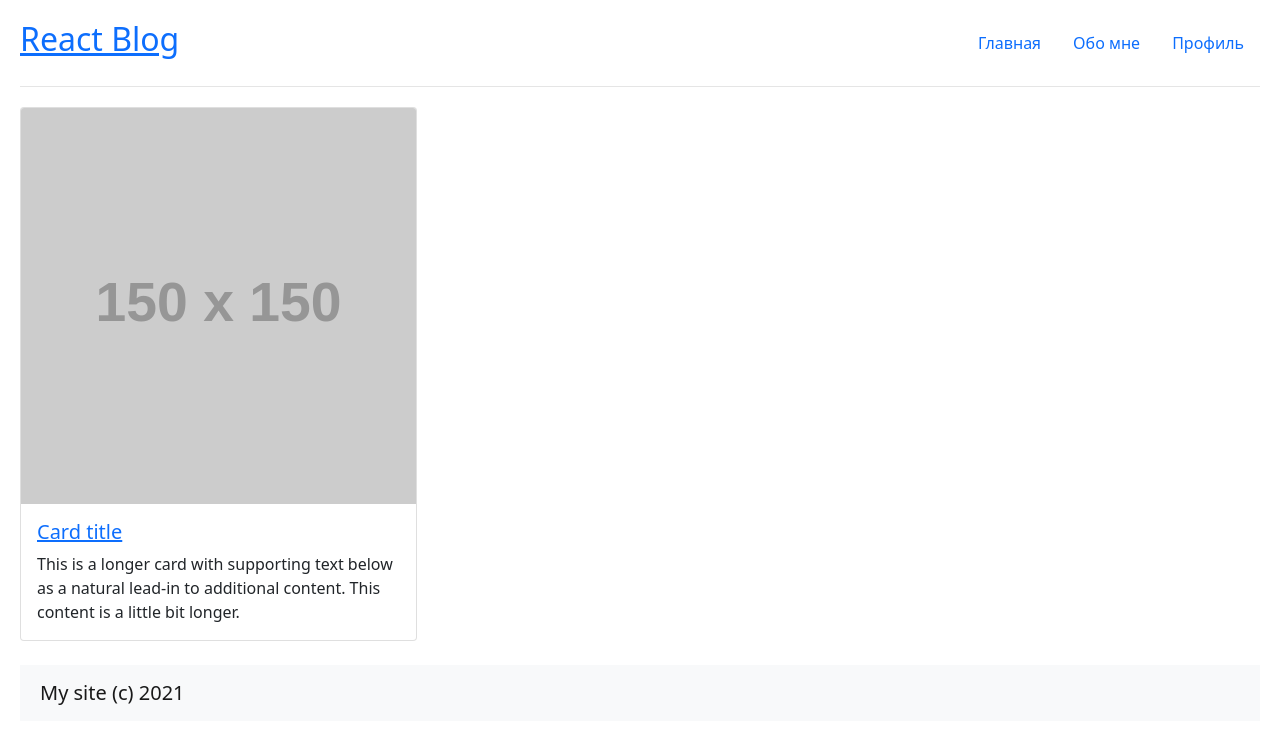
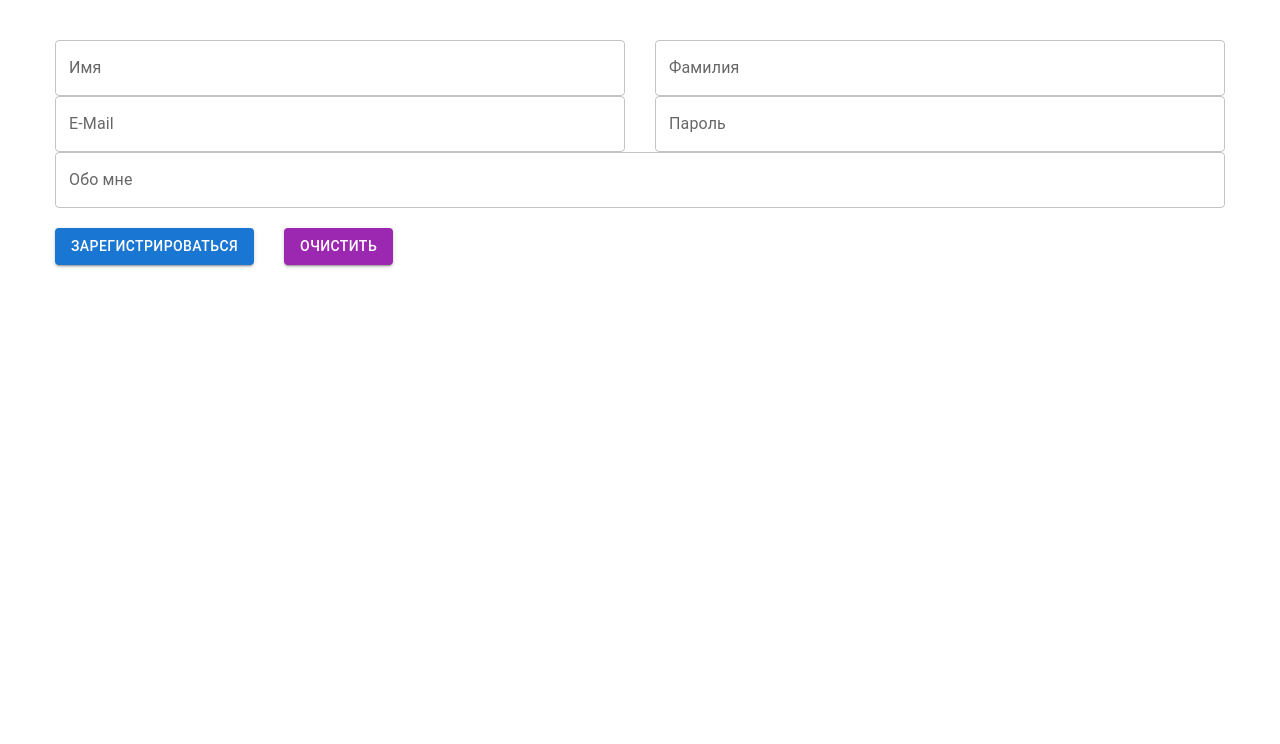
Before and after one commit to Shiroyam/archakov-tutorials, a React (Create React App) app: page / in a window 1280 px wide. Shown: the top 744 px of the page. Built offline with nearby package versions, Linux system fonts and the light colour scheme.

Commit message:
Сделал урок №8

```diff
--- a/package.json
+++ b/package.json
@@ -5,7 +5,7 @@
   "dependencies": {
     "@emotion/react": "^11.7.1",
     "@emotion/styled": "^11.6.0",
-    "@mui/material": "^5.4.0",
+    "@mui/material": "^5.4.1",
     "@testing-library/jest-dom": "^5.16.1",
     "@testing-library/react": "^12.1.2",
     "@testing-library/user-event": "^13.5.0",
@@ -13,6 +13,7 @@
     "react": "^17.0.2",
     "react-bootstrap": "^2.1.2",
     "react-dom": "^17.0.2",
+    "react-hook-form": "^7.26.1",
     "react-scripts": "5.0.0",
     "web-vitals": "^2.1.4"
   },
--- a/src/index.js
+++ b/src/index.js
@@ -1,7 +1,7 @@
 import React from 'react';
 import ReactDOM from 'react-dom';
 import './index.css';
-import App from './tutorial-7/App';
+import App from './tutorial-8/App';
 
 
 ReactDOM.render(
--- /dev/null
+++ b/src/tutorial-8/App.js
@@ -0,0 +1,99 @@
+import React from "react";
+import { useForm } from "react-hook-form";
+import Button from "@mui/material/Button";
+import TextField from "@mui/material/TextField";
+
+import "./styles.css";
+
+function App() {
+  const { handleSubmit, register, formState, reset } = useForm();
+
+  const onSubmit = (values) => {
+    console.log("ФОРМА!", values)
+    reset()};
+  const clearForm = () => reset();
+
+  console.log(formState.errors);
+
+  return (
+    <div className="App">
+      <form>
+        <div className="row">
+          <TextField
+            name="firstName"
+            label="Имя"
+            {...register("firstName", {
+              validate: (value) => value !== "admin" || "Nice try!",
+            })}
+            helperText={
+              formState.errors.firstName && formState.errors.firstName.message
+            }
+            error={!!formState.errors.firstName}
+            fullWidth
+          />
+          <TextField
+            name="lastName"
+            label="Фамилия"
+            {...register("lastName", {
+              required: "Это обязательное поле!",
+            })}
+            helperText={
+              formState.errors.lastName && formState.errors.lastName.message
+            }
+            error={!!formState.errors.lastName}
+            fullWidth
+          />
+        </div>
+        <div className="row">
+          <TextField
+            {...register("email", {
+              pattern: {
+                value: /^[A-Z0-9._%+-]+@[A-Z0-9._%+-]+\.[A-Z]{2,}$/i,
+                message: "Это неверная почта!",
+              },
+            })}
+            helperText={
+              formState.errors.email && formState.errors.email.message
+            }
+            error={!!formState.errors.email}
+            name="email"
+            label="E-Mail"
+            defaultValue=""
+            fullWidth
+          />
+          <TextField
+            {...register("password", {
+              required: "Это обязательное поле!",
+            })}
+            helperText={
+              formState.errors.password && formState.errors.password.message
+            }
+            error={!!formState.errors.password}
+            name="password"
+            type="password"
+            label="Пароль"
+            fullWidth
+          />
+        </div>
+        <div className="row">
+          <TextField name="about" label="Обо мне" fullWidth />
+        </div>
+        <br />
+        <div className="row">
+          <Button
+            onClick={handleSubmit(onSubmit)}
+            variant="contained"
+            color="primary"
+          >
+            Зарегистрироваться
+          </Button>
+          <Button onClick={clearForm} variant="contained" color="secondary">
+            Очистить
+          </Button>
+        </div>
+      </form>
+    </div>
+  );
+}
+
+export default App;
--- /dev/null
+++ b/src/tutorial-8/styles.css
@@ -0,0 +1,18 @@
+body {
+  margin: 0;
+  font-family: -apple-system, BlinkMacSystemFont, "Segoe UI", "Roboto", "Oxygen",
+    "Ubuntu", "Cantarell", "Fira Sans", "Droid Sans", "Helvetica Neue",
+    sans-serif;
+  -webkit-font-smoothing: antialiased;
+  -moz-osx-font-smoothing: grayscale;
+  padding: 40px;
+}
+
+.row {
+  display: flex;
+}
+
+.MuiTextField-root,
+.MuiButton-root {
+  margin: 0 15px !important;
+}
```
Also changed, not shown: 1 other file (tests, documents, lock files or other folders).
